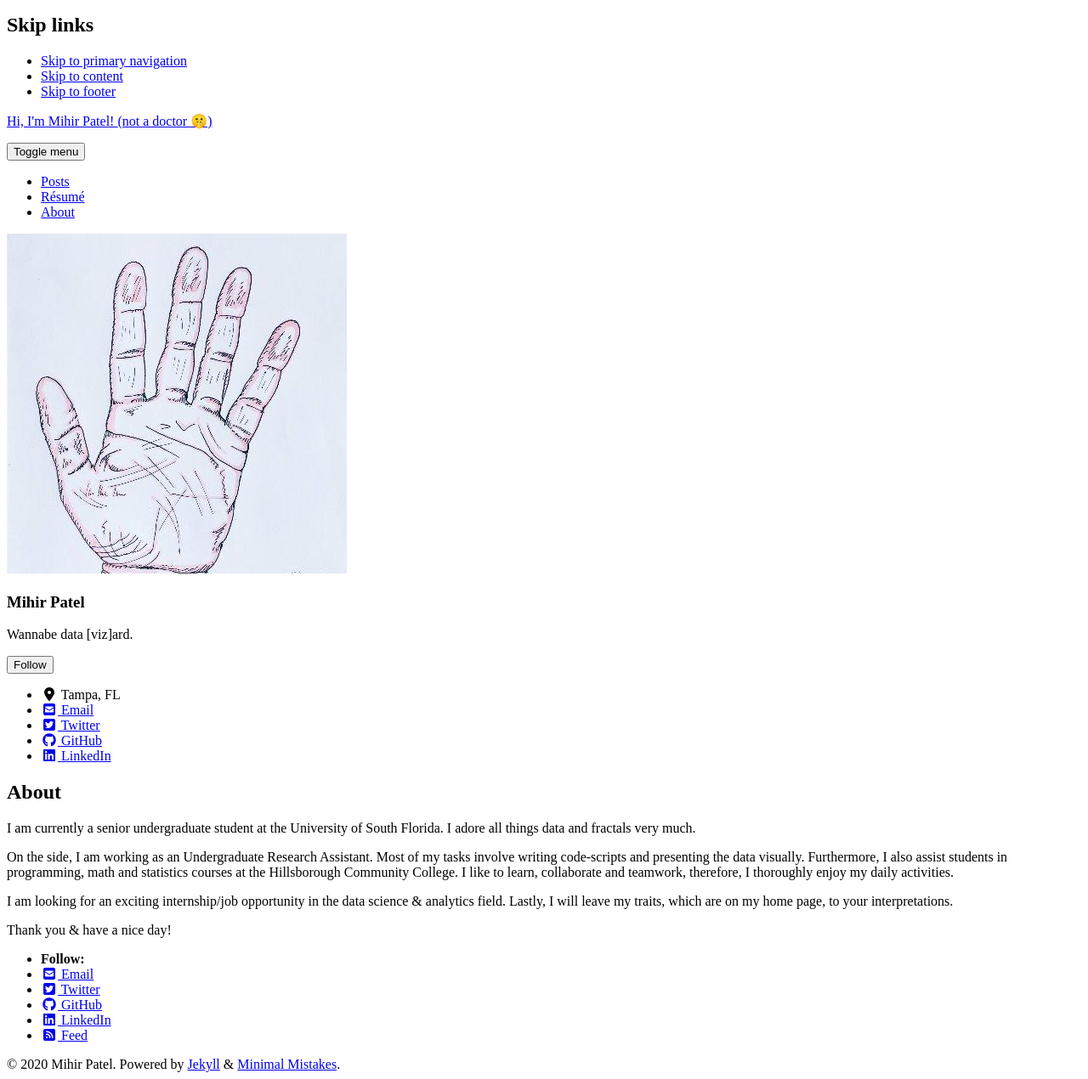
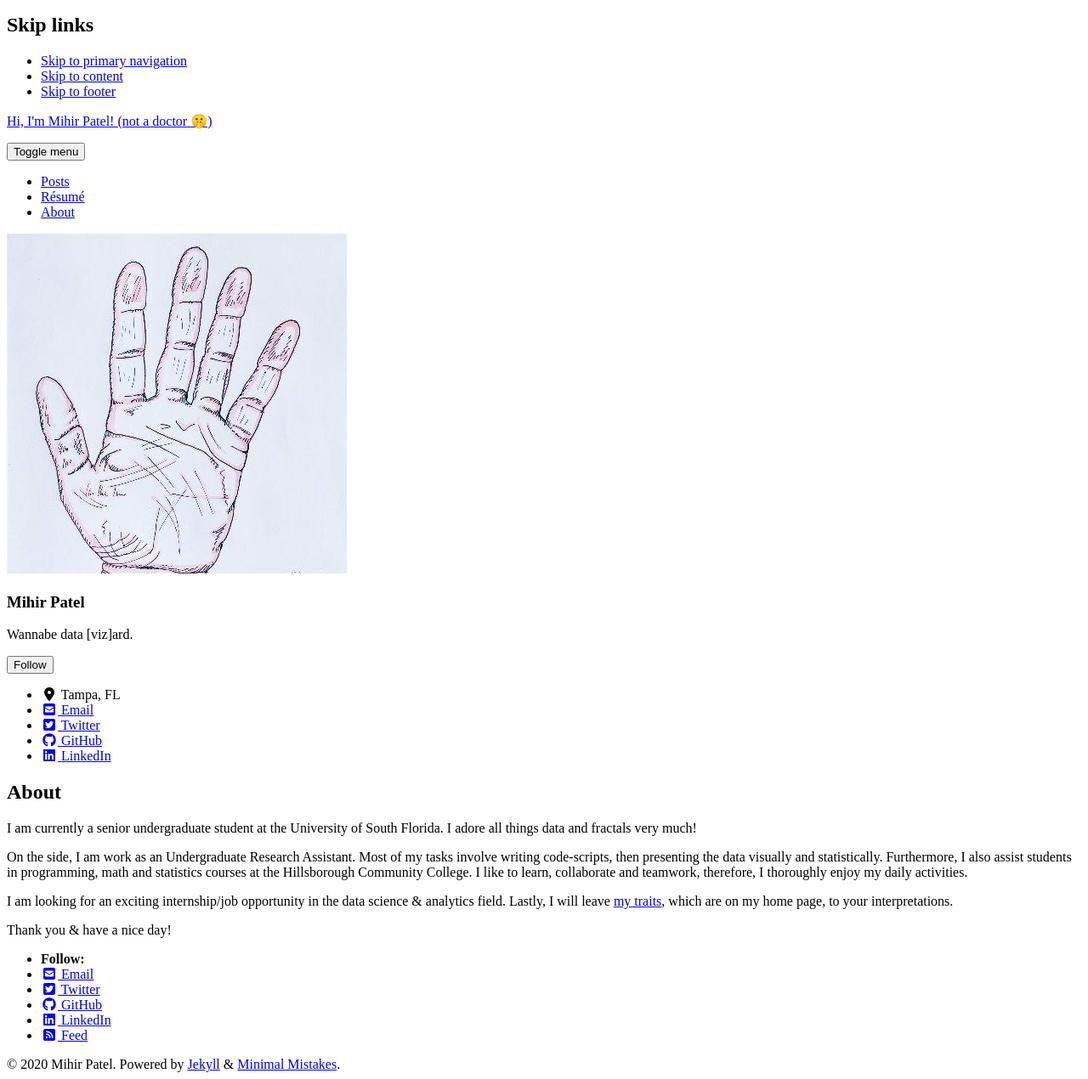
Before and after one commit to mihirp161/mihirp161.github.io, a Jekyll site: the page built from _pages/about.md, in a window 1280 px wide, cut to the strip 112-1382 px from the top of the page. Shown: the whole strip at 85% size. Built offline with Jekyll 4.4.1, drawn with Linux system fonts in a browser that asks for light colours; cached includes are drawn as plain includes; nearby versions of some CDN libraries.

Commit message:
Update about.md

```diff
--- a/_pages/about.md
+++ b/_pages/about.md
@@ -3,10 +3,10 @@ title: "About"
 permalink: /about/
 header:
 ---
-I am currently a senior undergraduate student at the University of South Florida. I adore all things data and fractals very much.
+I am currently a senior undergraduate student at the University of South Florida. I adore all things data and fractals very much!
 
-On the side, I am working as an Undergraduate Research Assistant. Most of my tasks involve writing code-scripts and presenting the data visually. Furthermore, I also assist students in programming, math and statistics courses at the Hillsborough Community College. I like to learn, collaborate and teamwork, therefore, I thoroughly enjoy my daily activities.
+On the side, I am work as an Undergraduate Research Assistant. Most of my tasks involve writing code-scripts, then presenting the data visually and statistically. Furthermore, I also assist students in programming, math and statistics courses at the Hillsborough Community College. I like to learn, collaborate and teamwork, therefore, I thoroughly enjoy my daily activities.
 
-I am looking for an exciting internship/job opportunity in the data science & analytics field. Lastly, I will leave my traits, which are on my home page, to your interpretations.
+I am looking for an exciting internship/job opportunity in the data science & analytics field. Lastly, I will leave [my traits](https://opendatasurgeon.github.io/), which are on my home page, to your interpretations.
 
 Thank you & have a nice day!
```
